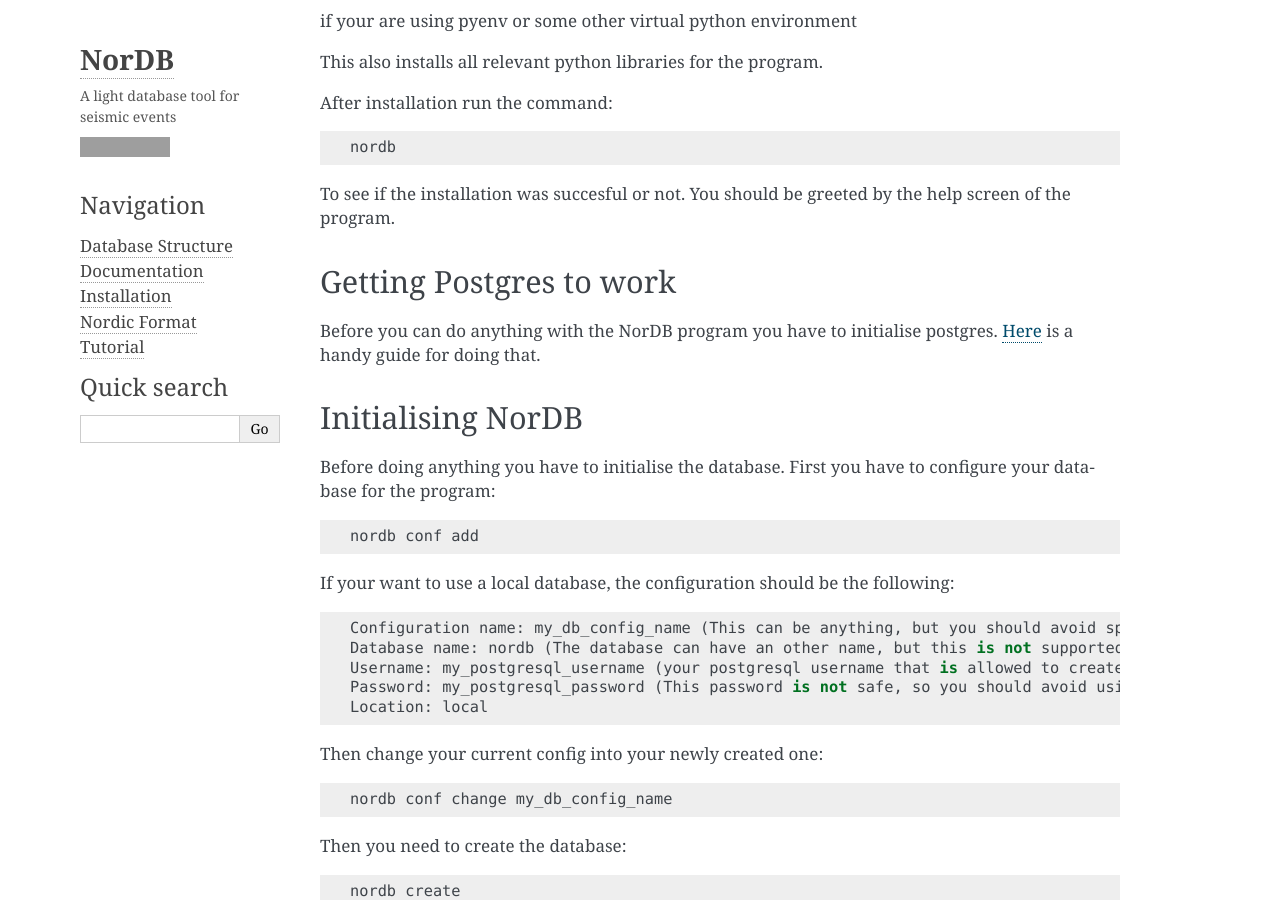
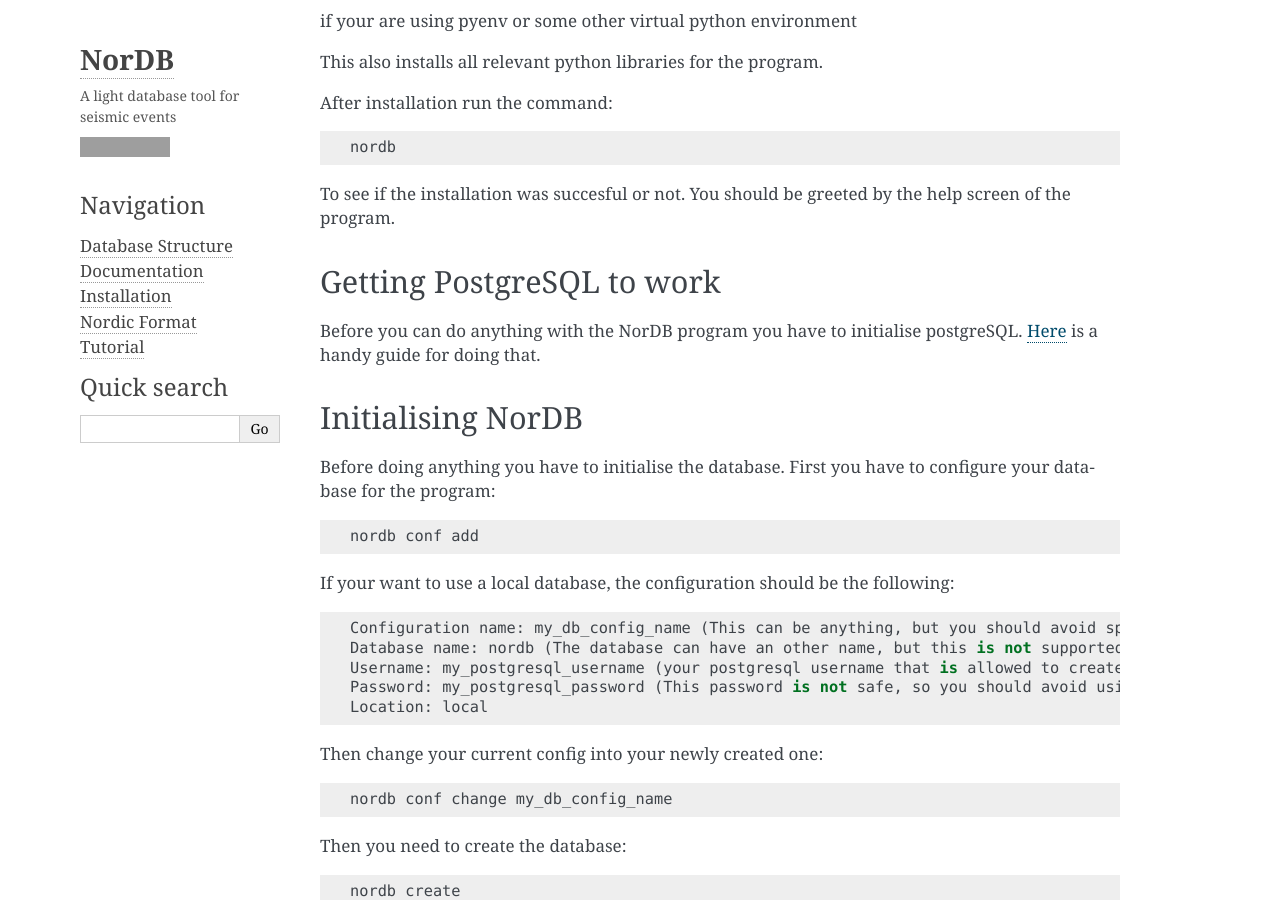
Before and after one commit to Ilmosal/NorDB, a Sphinx documentation site: the page built from doc/source/installation.rst, in a window 1280 px wide and 900 px high, scrolled down 325 px. Built offline with Sphinx 7.4.7, drawn with Linux system fonts in a browser that asks for light colours; pages that are not in the unit, such as notebooks, are missing from menus; grey boxes are pictures that could not be loaded.

Commit message:
Fixed a typo

```diff
--- a/doc/source/installation.rst
+++ b/doc/source/installation.rst
@@ -19,9 +19,9 @@
 
 To see if the installation was succesful or not. You should be greeted by the help screen of the program.
 
-Getting Postgres to work
-------------------------
-Before you can do anything with the NorDB program you have to initialise postgres. `Here`_ is a handy guide for doing that.
+Getting PostgreSQL to work
+--------------------------
+Before you can do anything with the NorDB program you have to initialise postgreSQL. `Here`_ is a handy guide for doing that.
 
 Initialising NorDB
 ------------------
```
